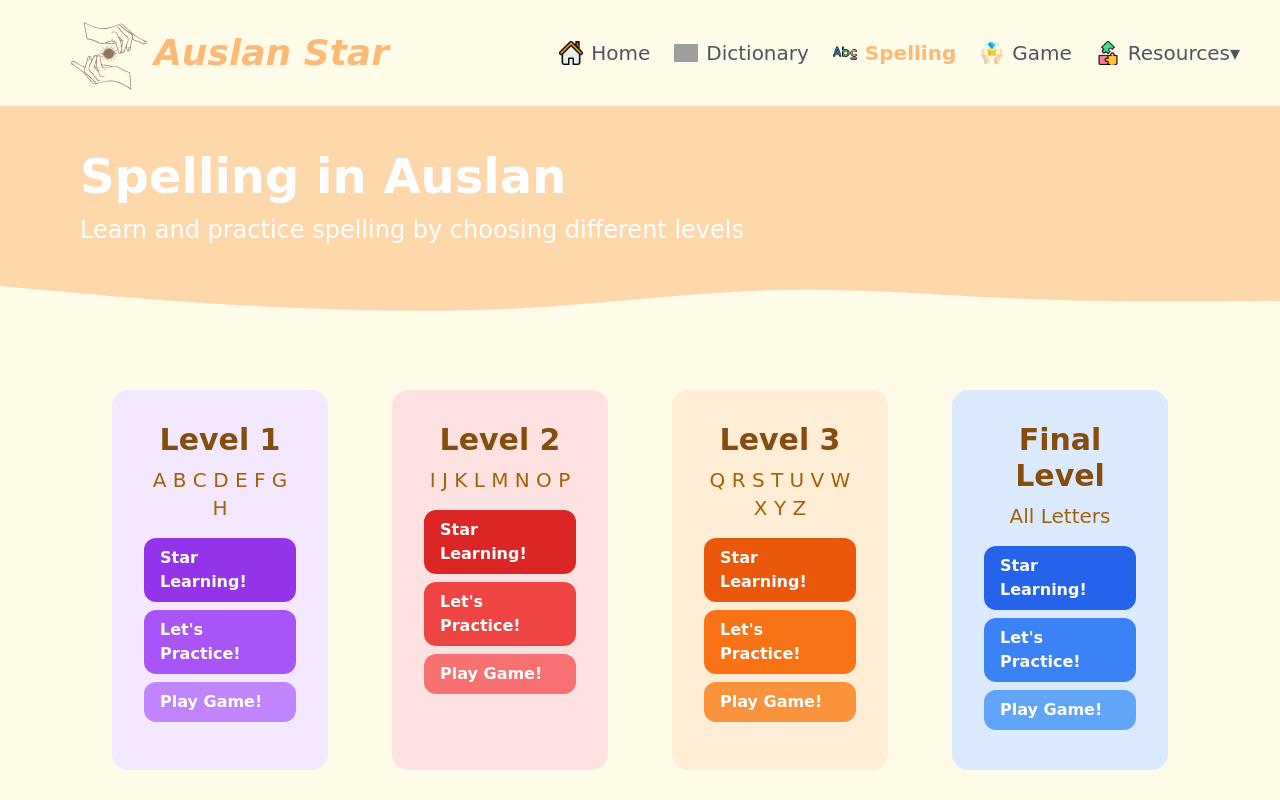
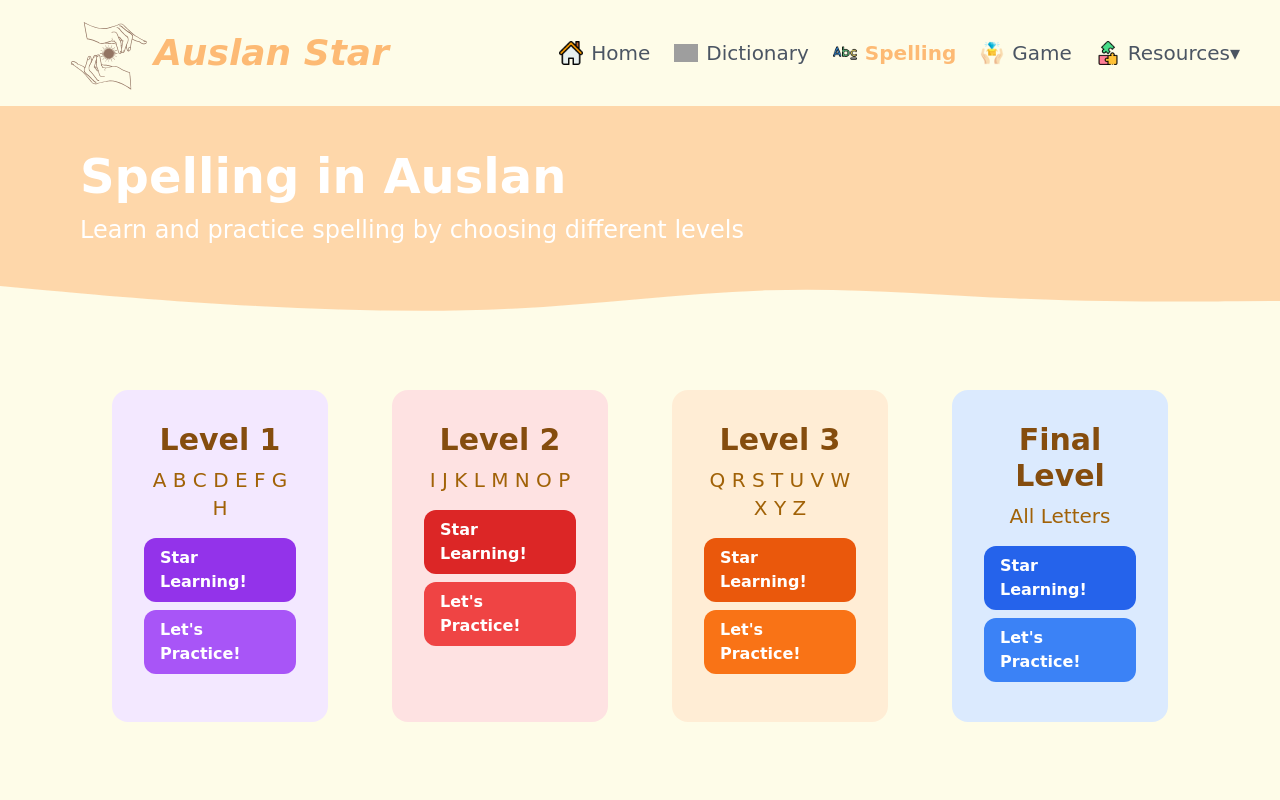
Before and after one commit to victorwkb/AuslanStar, a Next.js app in the folder webapp/: page /spelling in a window 1280 px wide. Shown: the top 800 px of the page. Built offline with nearby package versions, Linux system fonts and the light colour scheme; grey boxes are pictures that could not be loaded.

Commit message:
spelling page button hided

```diff
--- a/webapp/app/spelling/page.tsx
+++ b/webapp/app/spelling/page.tsx
@@ -10,7 +10,6 @@ const SpellingPage = () => {
       detailLinks: [
         { label: 'Star Learning!', path: 'spelling/learn-1', buttonColor: 'bg-purple-600 hover:bg-purple-800 hover:scale-125 hover:font-bold' },
         { label: 'Let\'s Practice!', path: 'spelling/practice-1', buttonColor: 'bg-purple-500 hover:bg-purple-800 hover:scale-125 hover:font-bold' },
-        { label: 'Play Game!', path: '/resources/support/teachingstrategies', buttonColor: 'bg-purple-400 hover:bg-purple-80 hover:scale-125 hover:font-bold0' }
       ],
       bgColor: 'bg-purple-100 hover:scale-125 hover:font-bold ',
     },
@@ -20,7 +19,6 @@ const SpellingPage = () => {
       detailLinks: [
         { label: 'Star Learning!', path: 'spelling/learn-2', buttonColor: 'bg-red-600 hover:bg-red-800 hover:scale-125 hover:font-bold' },
         { label: 'Let\'s Practice!', path: 'spelling/practice-2', buttonColor: 'bg-red-500 hover:bg-red-800 hover:scale-125 hover:font-bold' },
-        { label: 'Play Game!', path: '/resources/support/teachingstrategies', buttonColor: 'bg-red-400 hover:bg-red-800 hover:scale-125 hover:font-bold' }
       ],
       bgColor: 'bg-red-100 hover:scale-125 hover:font-bold',
     },
@@ -30,7 +28,6 @@ const SpellingPage = () => {
       detailLinks: [
         { label: 'Star Learning!', path: 'spelling/learn-3', buttonColor: 'bg-orange-600 hover:bg-orange-800 hover:scale-125 hover:font-bold' },
         { label: 'Let\'s Practice!', path: 'spelling/practice-3', buttonColor: 'bg-orange-500 hover:bg-orange-800 hover:scale-125 hover:font-bold' },
-        { label: 'Play Game!', path: '/resources/support/teachingstrategies', buttonColor: 'bg-orange-400 hover:bg-orange-800 hover:scale-125 hover:font-bold' }
       ],
       bgColor: 'bg-orange-100 hover:scale-125 hover:font-bold',
     },
@@ -40,7 +37,6 @@ const SpellingPage = () => {
       detailLinks: [
         { label: 'Star Learning!', path: 'spelling/learn-final', buttonColor: 'bg-blue-600 hover:bg-blue-800 hover:scale-125 hover:font-bold' },
         { label: 'Let\'s Practice!', path: 'spelling/practice-final', buttonColor: 'bg-blue-500 hover:bg-blue-800 hover:scale-125 hover:font-bold' },
-        { label: 'Play Game!', path: '/resources/support/teachingstrategies', buttonColor: 'bg-blue-400 hover:bg-blue-800 hover:scale-125 hover:font-bold' }
       ],
       bgColor: 'bg-blue-100 hover:scale-125 hover:font-bold',
     },
```
